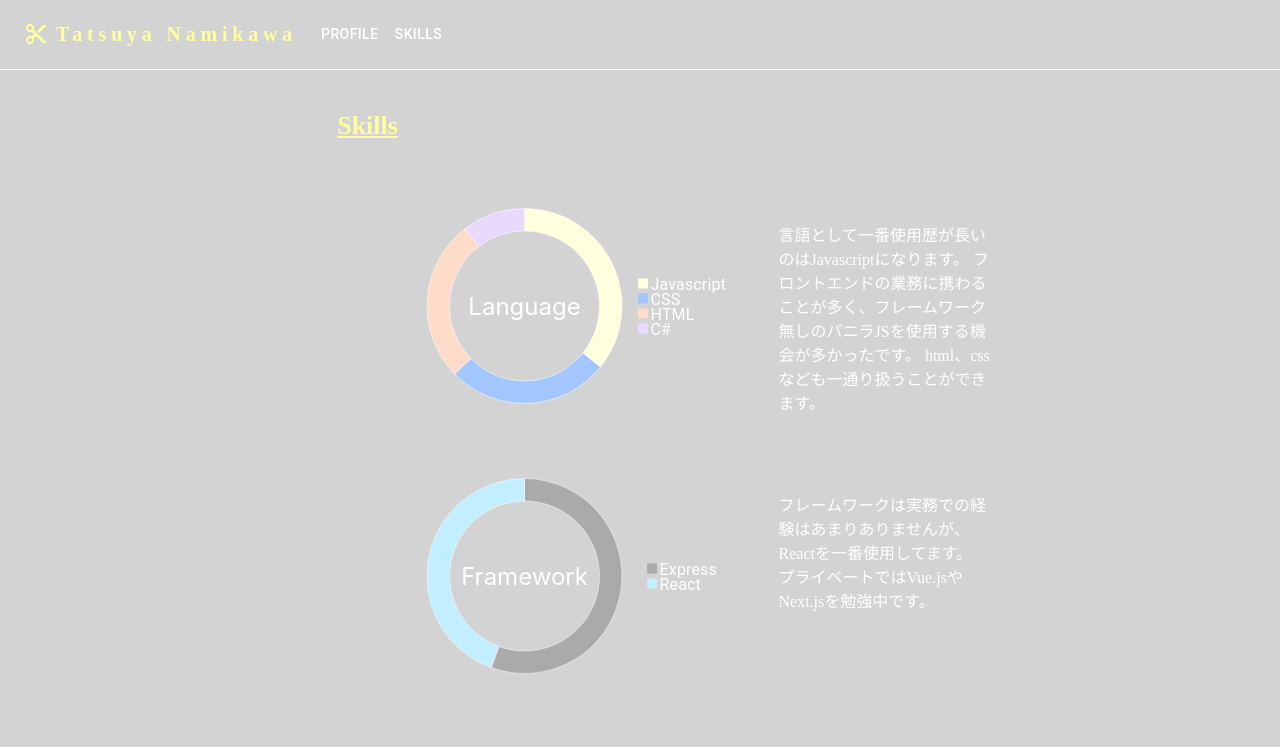
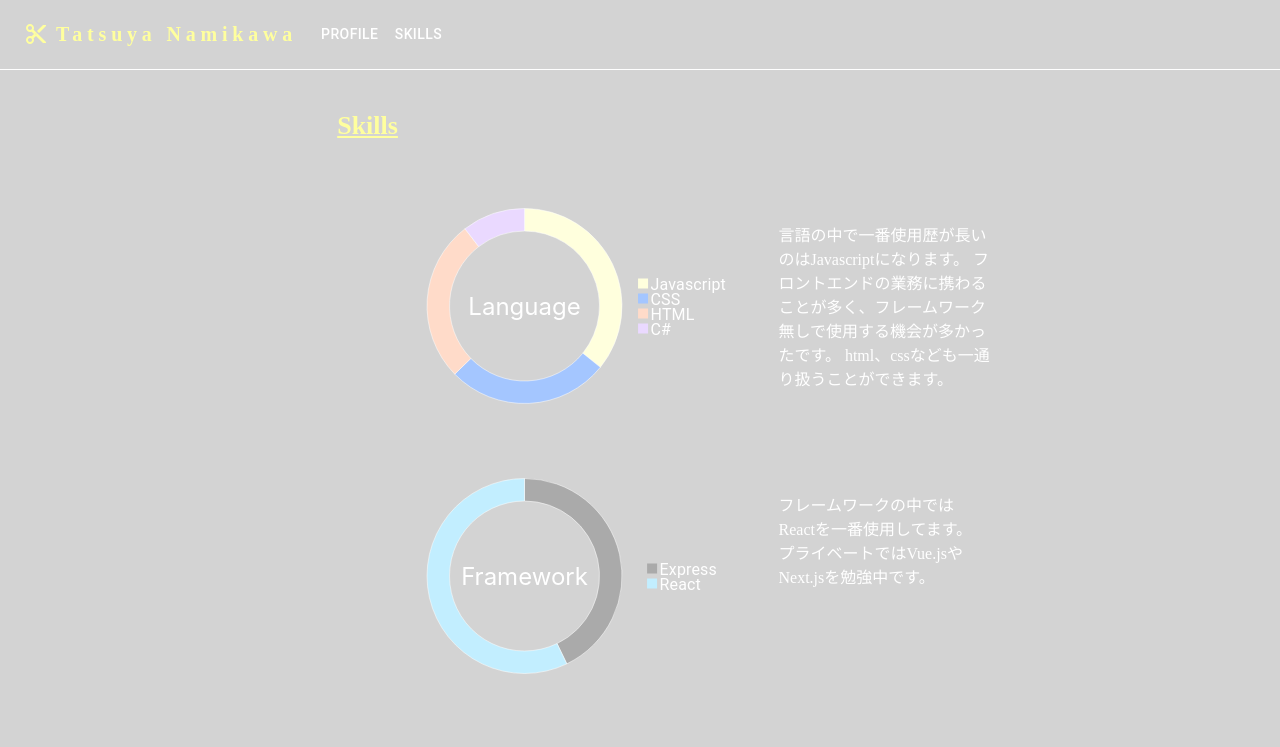
Before and after one commit to namichaz/personal_portfolio, a React (Create React App) app: page /skills in a window 1280 px wide. Shown: the top 747 px of the page. Built offline with nearby package versions, Linux system fonts and the light colour scheme.

Commit message:
文章修正

```diff
--- a/src/features/Home.tsx
+++ b/src/features/Home.tsx
@@ -10,7 +10,7 @@ export const Home = () => {
 
   const mainStyle = css({
     width: "100%",
-    height: "auto",
+    height: "100vh",
     backgroundColor: "lightgray",
     position: "relative",
   });
@@ -18,6 +18,7 @@ export const Home = () => {
   const imageContainerStyle = css({
     position: "relative",
     overflow: "hidden",
+    height: "100%",
     "&:hover img": {
       filter: "brightness(40%)",
     },
@@ -25,8 +26,8 @@ export const Home = () => {
 
   const imageStyle = css({
     width: "100%",
-    height: "auto",
-    maxHeight: "fit-content",
+    // height: "auto",
+    // maxHeight: "fit-content",
     maxWidth: "100%",
     minWidth: "auto",
     position: "relative",
--- a/src/features/Profile.tsx
+++ b/src/features/Profile.tsx
@@ -46,7 +46,8 @@ export const Profile = () => {
     fontSize: 16,
     fontFamily: "auto",
     padding: "0 25%",
-    textAlign: "start",
+    // textAlign: "start",
+    wordBreak: "break-word",
   });
   const textStyle2 = css({
     fontSize: 16,
@@ -142,11 +143,10 @@ export const Profile = () => {
               transition={{ duration: 0.7, delay: 0.4 }}
             >
               <div css={textStyle}>
-                &ensp;&ensp;美容専門学校を卒業後、横浜にて美容師としてのキャリアをスタート。合計10年ほど美容師として従事する。
-                <br />
-                美容師としてのキャリアに限界を感じ、転職を決意。
-                <br />
-                ホテルマン、法人営業などを経た後、職業訓練で触れたプログラミングが楽しかったことによりプログラマーに方向転換。
+                &ensp;&ensp;大阪の美容専門学校を卒業後、横浜にて美容師として働き始めました。横浜市内で2店舗を経験し、約10年ほど美容師として生活してました。
+                30歳目前で今後の人生を考えた際に美容師としてのキャリアに限界を感じ転職を決意し、大阪に戻りました。
+                ホテルマン、法人営業などを経た後、職業訓練で触れたプログラミングが楽しかったことによりIT業界へ入る事を決めました。
+                まだ経験は浅いですが、色々な新しい技術に挑戦していきたいと考えております。
               </div>
             </motion.div>
           </section>
@@ -176,6 +176,8 @@ export const Profile = () => {
           <br />
           <br />
           <br />
+          <br />
+          <br />
 
           {/* <br />
         <br />
--- a/src/features/Skills.tsx
+++ b/src/features/Skills.tsx
@@ -9,7 +9,7 @@ import { motion } from "framer-motion";
 export const Skills = () => {
   const articleStyle = css({
     width: "100%",
-    height: "auto",
+    height: "100%",
     backgroundColor: "lightgray",
     padding: "30px",
   });
@@ -50,6 +50,11 @@ export const Skills = () => {
     fontFamily: "auto",
     width: "20rem",
   });
+  const main = css({
+    width: "100%",
+    height: "100vh",
+    maxHeight: "100vh",
+  });
 
   const languageData = [
     { id: 0, value: 24, label: "Javascript", color: "#FFFFDD" },
@@ -58,7 +63,7 @@ export const Skills = () => {
     { id: 3, value: 7, label: "C#", color: "#EAD9FF" },
   ];
   const frameworkData = [
-    { id: 0, value: 5, label: "Express", color: "#AAAAAA" },
+    { id: 0, value: 3, label: "Express", color: "#AAAAAA" },
     { id: 1, value: 4, label: "React", color: "#C2EEFF" },
   ];
   const databaseData = [
@@ -68,6 +73,7 @@ export const Skills = () => {
 
   return (
     <>
+      <div css={main}>
         <Header />
         <article css={articleStyle}>
           <div css={topicStyle}>Skills </div>
@@ -79,8 +85,8 @@ export const Skills = () => {
                 animate={{ opacity: 1 }}
                 transition={{ duration: 0.7, delay: 0.4 }}
               >
-              言語として一番使用歴が長いのはJavascriptになります。
-              フロントエンドの業務に携わることが多く、フレームワーク無しのバニラJSを使用する機会が多かったです。
+                言語の中で一番使用歴が長いのはJavascriptになります。
+                フロントエンドの業務に携わることが多く、フレームワーク無しで使用する機会が多かったです。
                 html、cssなども一通り扱うことができます。
               </motion.div>
             </div>
@@ -93,7 +99,7 @@ export const Skills = () => {
                 animate={{ opacity: 1 }}
                 transition={{ duration: 0.7, delay: 0.4 }}
               >
-              フレームワークは実務での経験はあまりありませんが、Reactを一番使用してます。
+                フレームワークの中ではReactを一番使用してます。
                 プライベートではVue.jsやNext.jsを勉強中です。
               </motion.div>
             </div>
@@ -113,6 +119,7 @@ export const Skills = () => {
           </section>
         </article>
         <Footer />
+      </div>
     </>
   );
 };
```
Lines whose indentation alone changed are shown as unchanged.
